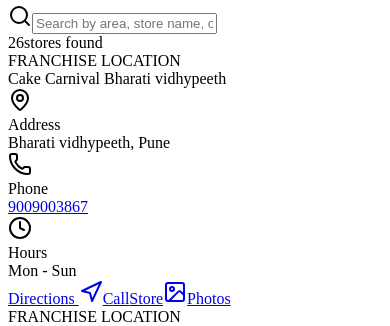
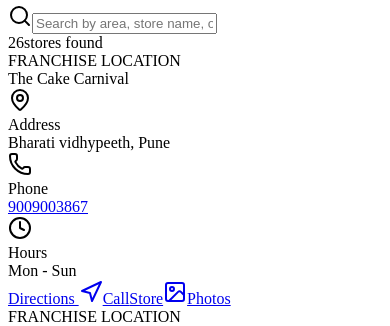
Before and after one commit to primespotstudiocom/The-cake-karnival1, a React (Vite) app: page /store-locator in a window 390 px wide. Shown: the part 507-833 px from the top of the page. Built offline with nearby package versions, Linux system fonts and the light colour scheme; the HTML template or start-up script is replaced by a standard one.

Commit message:
mobile number changes

```diff
--- a/src/app/pages/StoreLocatorPage.tsx
+++ b/src/app/pages/StoreLocatorPage.tsx
@@ -9,21 +9,21 @@
   const stores = [
     {
       badge: 'FRANCHISE LOCATION',
-      name: 'Cake Carnival Bharati vidhypeeth',
+      name: 'The Cake Carnival ', //Bharati vidhypeeth
       address: 'Bharati vidhypeeth, Pune',
       phone: '9009003867',
       photosUrl: 'https://share.google/jETGHMqv3E9anFV2e',
     },
     {
       badge: 'FRANCHISE LOCATION',
-      name: 'Cake Carnival (SAMVIT ENTPRIZES)',
+      name: 'The Cake Carnival',// (SAMVIT ENTPRIZES)
       address: 'Shop no. 2, opp. Prabhat sweets, nda road. Amedkar chawk, warje',
       phone: '9049765848',
       photosUrl: 'https://share.google/evJAhS6rBnc7HN0cB',
     },
     {
       badge: 'FRANCHISE LOCATION',
-      name: 'Cake Carnival (JAMBHULWADI RD)',
+      name: 'The Cake Carnival ',//(JAMBHULWADI RD)
       address:
         'Shop no. 7, chintamani srushti, near lipane vasi, beside lipane landmark, jambhulwadi road, ambegaon (kh)',
       phone: '8380888674',
@@ -31,77 +31,77 @@
     },
     {
       badge: 'FRANCHISE LOCATION',
-      name: 'Cake Carnival (AMBEGAON)',
+      name: 'The Cake Carnival ',//(AMBEGAON)
       address: 'Shop no. 1 near bhairavnath emple ambegaon(kh)',
       phone: '9673366537',
       photosUrl: 'https://share.google/kgNrYx5yzAV99bxku',
     },
     {
       badge: 'FRANCHISE LOCATION',
-      name: 'Cake Carnival (SUKHSAGAR)',
+      name: 'The Cake Carnival ',//(SUKHSAGAR)
       address: 'Shop 6 balaji garden, front of ambika sweet, sukhsagar nagar',
       phone: '9881499245',
       photosUrl: 'https://share.google/rd6jvMPvD3kKdBHHD',
     },
     {
       badge: 'FRANCHISE LOCATION',
-      name: 'Cake Carnival (KIRKITWADI)',
+      name: 'The Cake Carnival',// (KIRKITWADI)
       address: 'Shop no 4, amruta vihar kirkitwadi, sinhgad road',
       phone: '9604885800',
       photosUrl: 'https://share.google/JI8oL2rL6tsomsp3O',
     },
     {
       badge: 'FRANCHISE LOCATION',
-      name: 'Cake Carnival (BANER)',
+      name: 'The Cake Carnival ',//(BANER)
       address: 'Baner mhalunge road, 120/1/1, ganraj chowk, near zudio showroom, baner,',
       phone: '7038340153',
       photosUrl: 'https://share.google/4fpznDIVZrkzIVGrZ',
     },
     {
       badge: 'FRANCHISE LOCATION',
-      name: 'Cake Carnival (GUJARWADI)',
+      name: 'The Cake Carnival ',//(GUJARWADI)
       address: 'Suvarna heights, warkhade nagar chauk gujarwadi road, katraj pune',
       phone: '9284695668',
       photosUrl: 'https://share.google/Heu55Sj1TfLmUUqdf',
     },
     {
       badge: 'FRANCHISE LOCATION',
-      name: 'Cake Carnival (WADGAON)',
+      name: 'The Cake Carnival ',//(WADGAON)
       address: 'Shop no. 2, sr.no. 51, wadgaon (bk), dangat patil market point, pune 411041',
       phone: '9049765848',
       photosUrl: 'https://share.google/C6Qved9vl6I5u7uJ4',
     },
     {
       badge: 'FRANCHISE LOCATION',
-      name: 'Cake Carnival (DHAYARI)',
+      name: 'The Cake Carnival ',//(DHAYARI)
       address: 'Sr.n 18, dhayari road, rayakarnagar, opp murali hotel, pune',
       phone: '8888381866',
       photosUrl: 'https://share.google/HaW2Fq2tN0kwpLOOs',
     },
     {
       badge: 'FRANCHISE LOCATION',
-      name: 'Cake Carnival sinhgad road',
+      name: 'The Cake Carnival',//sinhgad road
       address: 'Shop no 2, sabian app. Near shivarushti, ambegaon bk.',
       phone: '9130891689',
       photosUrl: 'https://share.google/7By0yRArMowWyfyw7',
     },
     {
       badge: 'FRANCHISE LOCATION',
-      name: 'Cake Carnival KOTHRUD',
+      name: 'The Cake Carnival',// KOTHRUD
       address: 'Sr. No.19/1b, varun complex, shop no. 5, near medico medical near karishma soc. Kothrud',
-      phone: '9604199557',
+      phone: '9822230648',
       photosUrl: 'https://share.google/OQ9rNdfKKLjJkznHH',
     },
     {
       badge: 'FRANCHISE LOCATION',
-      name: 'Cake Carnival KONDHWA',
+      name: 'The Cake Carnival ',//KONDHWA
       address: 'Shop no8, nirman square, kamathe patil nagar, yewalewadi',
       phone: '9881499245',
       photosUrl: 'https://share.google/exuY3Z4KbfKAv6NKz',
     },
     {
       badge: 'FRANCHISE LOCATION',
-      name: 'Cake Carnival NARAYAN PETH',
+      name: 'The Cake Carnival',// NARAYAN PETH
       address:
         'Shop no 4, snehdeep apt. Back to narayanpeth police chowki, near vijay maruti mandal, pune',
       phone: '7972631615',
@@ -109,14 +109,14 @@
     },
     {
       badge: 'FRANCHISE LOCATION',
-      name: 'Cake Carnival Narhe',
+      name: 'The Cake Carnival ',//Narhe
       address: 'Shree concrol chowk , Audumber Complex narhe',
-      phone: '9049765848',
+      phone: '7776847366',
       photosUrl: 'https://share.google/H5Y5eHsYcHvssIlQE',
     },
     {
       badge: 'FRANCHISE LOCATION',
-      name: 'Cake Carnival SHIVANE',
+      name: 'The Cake Carnival ',//SHIVANE
       address:
         'CHANDRASHEELA COMPLEX, SHOP NO 2, SR NO 13/2, MORE PETROL PUMP , JAWAL NDA ROAD SHIVANE HAWELI PUNE 411023',
       phone: '8010146930',
@@ -124,14 +124,14 @@
     },
     {
       badge: 'FRANCHISE LOCATION',
-      name: 'Cake Carnival (DSK)',
+      name: 'The Cake Carnival ',// (DSK)
       address: 'shop no-8, Vasudha A building, DSK Vishwa, Pune, Maharashtra 411041',
       phone: '9881863686',
       photosUrl: 'https://share.google/HeCqBqpZfuEplqf5l',
     },
     {
       badge: 'FRANCHISE LOCATION',
-      name: 'Cake Carnival bhosari',
+      name: 'The Cake Carnival ',//bhosari
       address:
         'Jai Maharashtra Chowk, near Rubab Collection, Ramnagar, Bhosari, Pimpri-Chinchwad, Maharashtra 411039',
       phone: '9689445566',
@@ -139,7 +139,7 @@
     },
     {
       badge: 'FRANCHISE LOCATION',
-      name: 'Cake Carnival gangadham',
+      name: 'The Cake Carnival ',//gangadham
       address:
         'SHOP.NO.3, PART A, S.NO 580/2, CHOWK, next to BALAJI TRADERS, Hamal Nagar, Gaganvihar, Gangadham Phase II, Ganga Dham, Pune, Maharashtra 411037',
       phone: '8055789905',
@@ -147,7 +147,7 @@
     },
     {
       badge: 'FRANCHISE LOCATION',
-      name: 'Cake Carnival chinchwad',
+      name: 'The Cake Carnival ',//chinchwad
       address:
         'PremSagar Society, S no 185, nr. PCMC auditorium, Shridharnagar, Chinchwad, Pune, Pimpri-Chinchwad, Maharashtra 411033',
       phone: '7038340153',
@@ -155,7 +155,7 @@
     },
     {
       badge: 'FRANCHISE LOCATION',
-      name: 'Cake Carnival deccan',
+      name: 'The Cake Carnival ',//deccan
       address:
         'Shop No 725/B, More Niwas, Khandoji Baba Chowk, opposite Central Bank of India, Pulachi Wadi, Deccan Gymkhana, Pune, Maharashtra 411004',
       phone: '8999648392',
@@ -163,7 +163,7 @@
     },
     {
       badge: 'FRANCHISE LOCATION',
-      name: 'Cake Carnival aranyashwar',
+      name: 'The Cake Carnival ',//aranyashwar
       address:
         'Shop no 2, shivsagar apartment, in front of ARANYESHWAR PARK, phase 2, Parvati Paytha, Pune, Maharashtra 411009',
       phone: '8983855999',
@@ -171,7 +171,7 @@
     },
     {
       badge: 'FRANCHISE LOCATION',
-      name: 'Cake Carnival punwale',
+      name: 'The Cake Carnival ',//punwale
       address:
         'The Cake Carnival, society, Gaikwad Nagar Rd, beside Madhav Mithas, in front of Legacy Millennia - C, Punawale, Pune, Pimpri-Chinchwad, Maharashtra 411033',
       phone: '9970733756',
@@ -179,7 +179,7 @@
     },
     {
       badge: 'FRANCHISE LOCATION',
-      name: 'Cake Carnival ravet',
+      name: 'The Cake Carnival ',//ravet
       address:
         'The cake carnival, Akash avenue, Pipeline Rd, in front of silver oak society, Shinde Vasti, Ravet, Pune, Pimpri-Chinchwad, Maharashtra 412101',
       phone: '9970733756',
@@ -187,7 +187,7 @@
     },
     {
       badge: 'FRANCHISE LOCATION',
-      name: 'Cake Carnival wakad',
+      name: 'The Cake Carnival ',//wakad
       address:
         'Shop No-1, GogekarHight, opposite to APOSTROPHEExit Gate, Yamuna Nagar, Shankar Kalat Nagar, Wakad, Pimpri-Chinchwad, Maharashtra 411057',
       phone: '9665122353',
@@ -195,7 +195,7 @@
     },
     {
       badge: 'FRANCHISE LOCATION',
-      name: 'Cake Carnival Moshi',
+      name: 'The Cake Carnival ',//Moshi
       address:
         'Shop number 13, A17, River Residency Rd, Jadhav Wadi, Chikhali, Moshi, Pimpri-Chinchwad, Maharashtra 411062',
       phone: '8007176770',
```
Also changed, not shown: public/customize/manifest.json.
